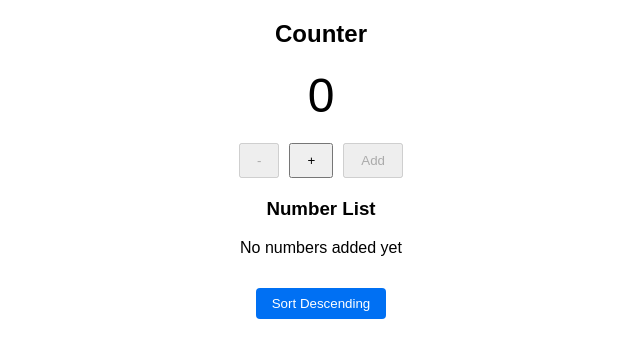
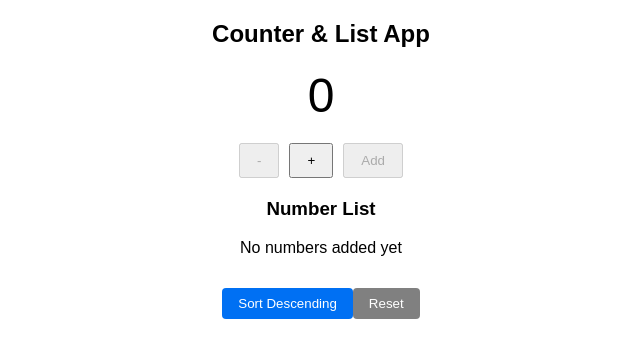
Before and after one commit to shanwaz-hussain/raiqa_health_assignment, a React (Create React App) app: page / in a window 1280 px wide. Shown: the top 358 px of the page, without its empty margins (319-959 px from the left). Built offline with nearby package versions, Linux system fonts and the light colour scheme.

Commit message:
Added Reset Button
Added reset functionality to list and counter

```diff
--- a/src/App.js
+++ b/src/App.js
@@ -12,6 +12,22 @@ const addNumber = (num) => {
       setList((prevList) => [...prevList, num]);
     }
   };
+
+const resetAll = () => {
+    setList([]);
+    if (counterResetRef.current) {
+      counterResetRef.current();
+    }
+  };
+
+  const counterResetRef = React.useRef(null);
+
+  const sendResetFunction = (resetFunc) => {
+    counterResetRef.current = resetFunc;
+  };
+
+
+
 
 const sortedList = [...list].sort((a, b) => (sortAsc ? a - b : b - a));
 
@@ -40,6 +56,22 @@ const sortedList = [...list].sort((a, b) => (sortAsc ? a - b : b - a));
       >
         Sort {sortAsc ? "Descending" : "Ascending"}
       </button>
+
+ <button
+        onClick={resetAll}
+        style={{
+          marginTop: 15,
+          padding: "8px 16px",
+          cursor: "pointer",
+          backgroundColor: "gray",
+          color: "white",
+          border: "none",
+          borderRadius: 4,
+        }}
+      >
+        Reset
+      </button>
+
     </div>
   );
 }
--- a/src/Counter.js
+++ b/src/Counter.js
@@ -13,7 +13,7 @@ export default function Counter({ addNumber }) {
 
   return (
     <div style={{ marginBottom: 20 }}>
-      <h2>Counter</h2>
+      <h2>Counter & List App</h2>
       <div style={{ fontSize: 48, marginBottom: 20 }}>{count}</div>
       <button
         onClick={decrement}
```
